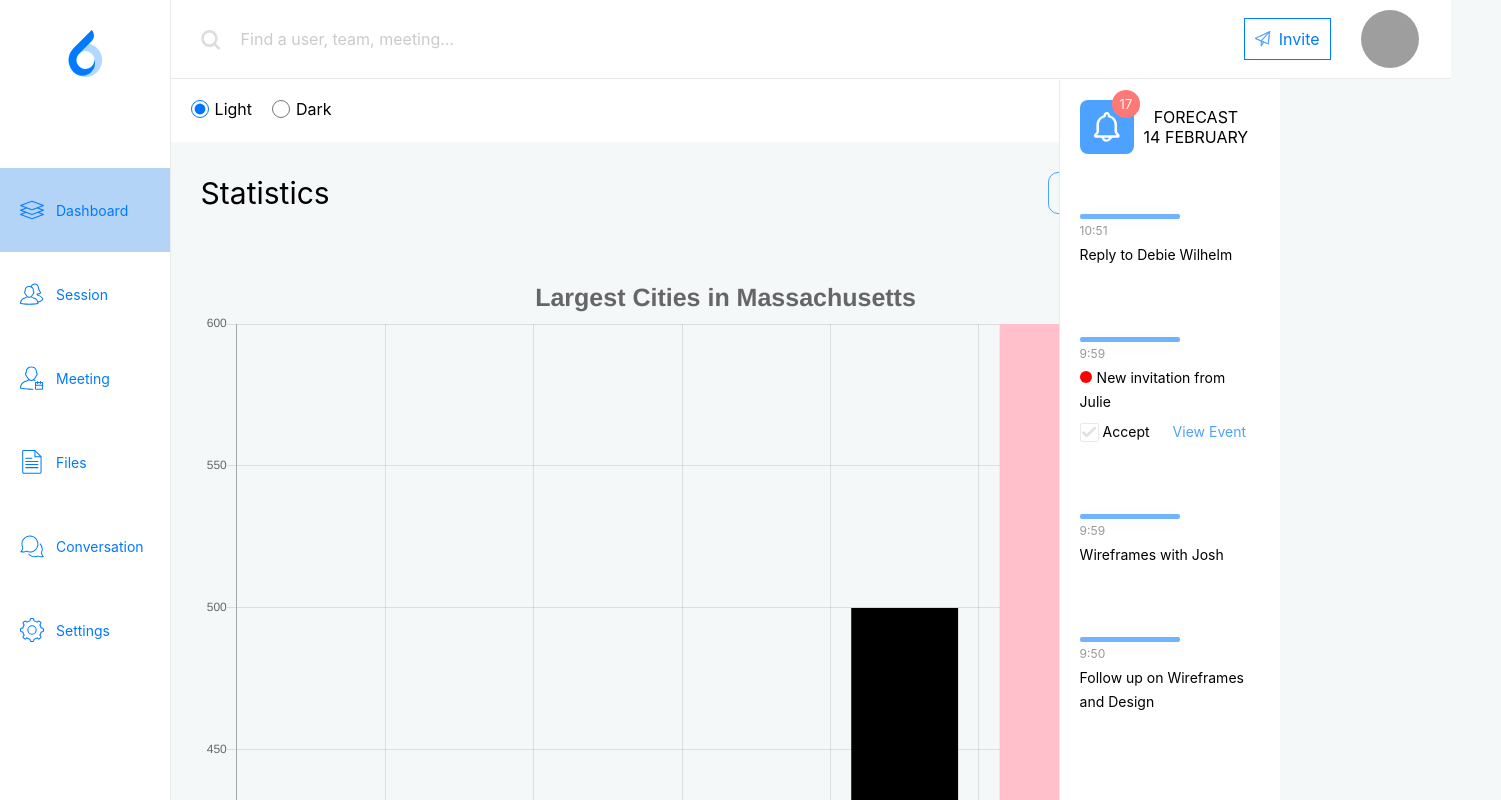
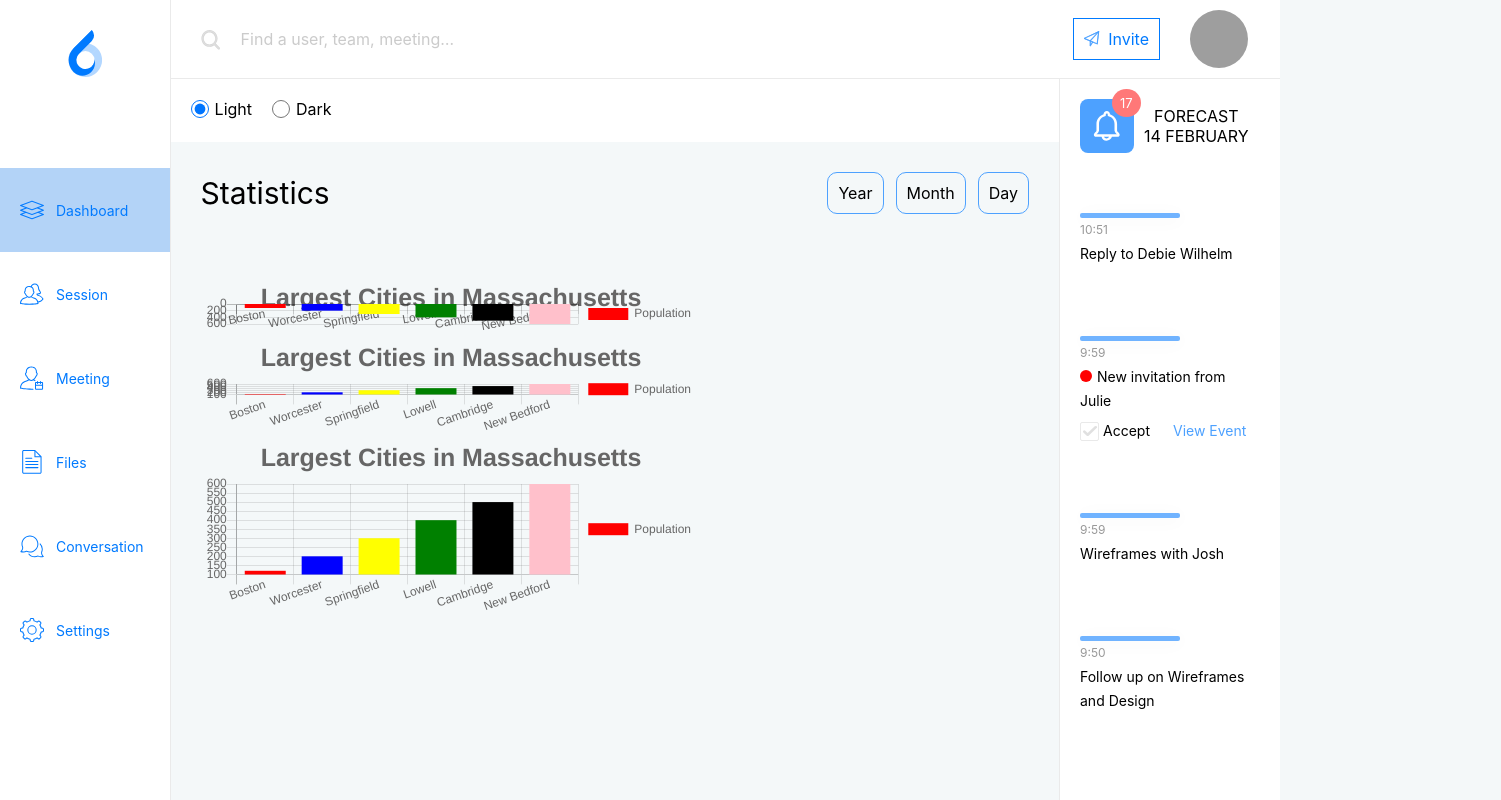
Before and after one commit to mertcankose/admin-dashboard-react, a Next.js app: page / in a window 1280 px wide. Shown: the top 800 px of the page, 1501 px wide, since content can reach past the window. Built offline with nearby package versions, Linux system fonts and the light colour scheme; grey boxes are pictures that could not be loaded.

Commit message:
fix charts

```diff
--- a/components/chart.js
+++ b/components/chart.js
@@ -37,9 +37,9 @@ const options = {
 function Chart() {
   return (
     <div className={styles.chartBox}>
-      <Bar data={data} legend={legend} width={700} height={500} options={options} />
-      <Bar data={data} legend={legend} width={700} height={500} options={options} />
-      <Bar data={data} legend={legend} width={700} height={500} options={options} />
+      <Bar data={data} legend={legend} width={400} height={20} options={options} />
+      <Bar data={data} legend={legend} width={400} height={20} options={options} />
+      <Bar data={data} legend={legend} width={400} height={20} options={options} />
     </div>
   )
 }
--- a/components/chart.module.css
+++ b/components/chart.module.css
@@ -1,7 +1,7 @@
 .chartBox {
   display: flex;
   flex-wrap:wrap;
-
+  width:500px;
 }
 .barChart {
 
```
